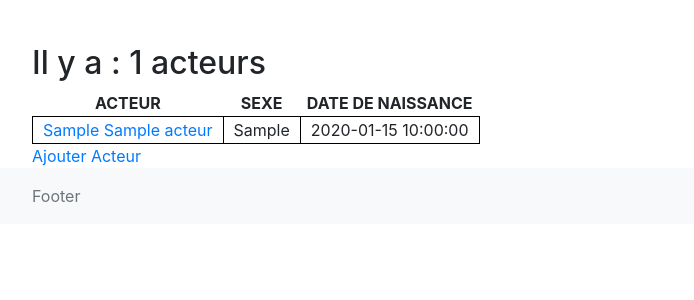
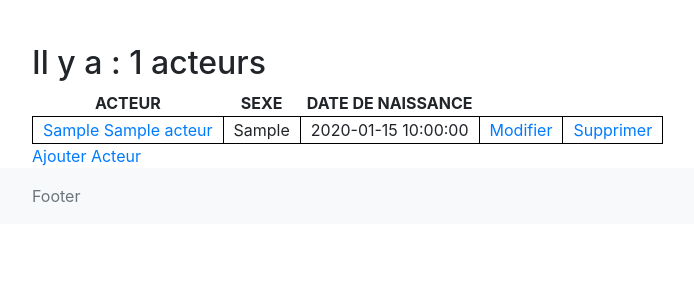
Before and after one commit to AlexisBoulange/Cinema, a PHP site: page /index.php?action=listActeurs in a window 1280 px wide. Shown: the part 56-356 px from the top of the page, without its empty margins (53-747 px from the left). Run offline with PHP 8.4, Linux system fonts and the light colour scheme; tables that the repository leaves empty or names only in its code hold one stand-in row (values such as "Sample post").

Commit message:
Update listActeurs.php

```diff
--- a/views/acteur/listActeurs.php
+++ b/views/acteur/listActeurs.php
@@ -19,10 +19,11 @@ ob_start();
     <tbody>
         <?php
             while($acteur = $acteurs->fetch()){
-                echo "<tr><td><a href='index.php?action=detailActeur&id=".$acteur["acteur_id"]."'>" .$acteur["acteur"]."</td>";
+                echo "<tr><td><a href='index.php?action=detailActeur&id=".$acteur["acteur_id"]."'>" .$acteur["acteur"]."</a></td>";
                 echo "<td>". $acteur["sexe"]."</td>";
                 echo "<td>". $acteur["date_naissance"]."</td>";
-
+                echo "<td><a href='index.php?action=editActeur&id=".$acteur["acteur_id"]."'>Modifier</a></td>";
+                echo "<td><a href='index.php?action=deleteActeur&id=".$acteur["acteur_id"]."'>Supprimer</a></td></tr>";
             }
         ?>
     </tbody>
```
